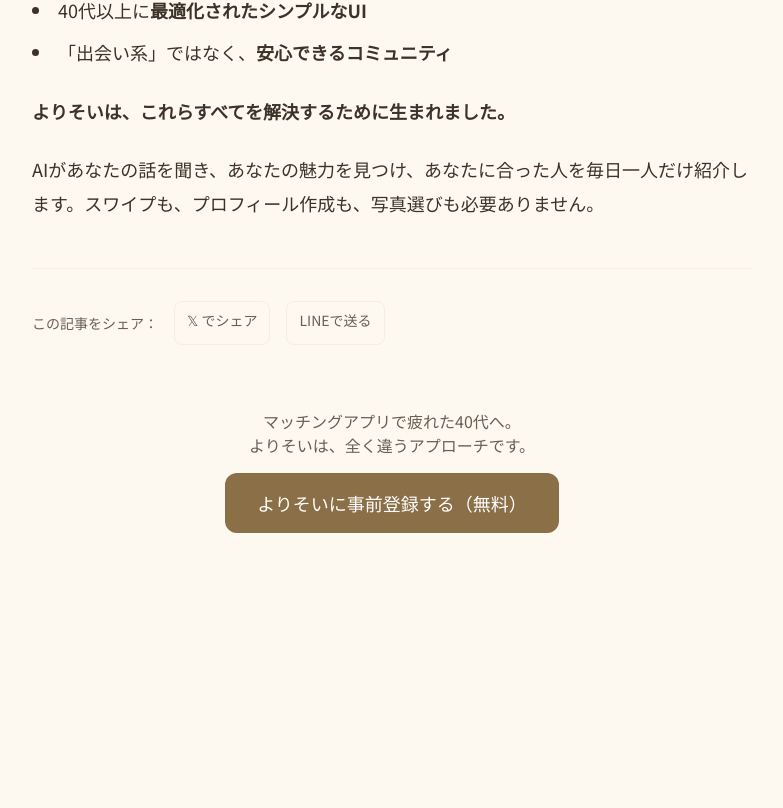
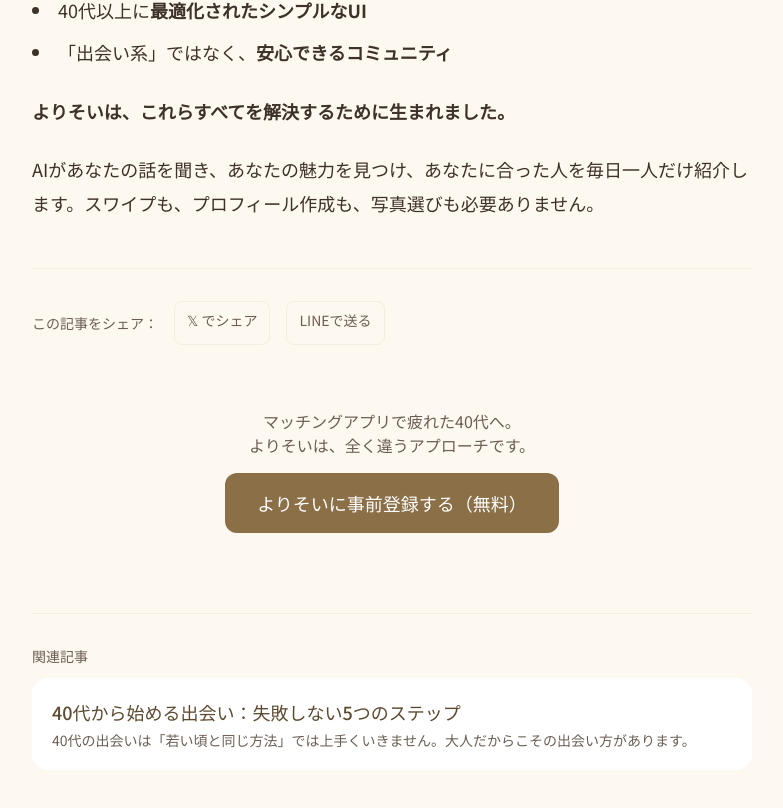
Before and after one commit to sntkmtnb/yorisoi, a Next.js app: page /blog/why-matching-apps-fail-for-40s in a window 1280 px wide. Shown: the part 2666-3474 px from the top of the page, without its empty margins (248-1031 px from the left). Before the commit the page ends 3279 px from the top, so only its background shows below. Built offline with nearby package versions, Linux system fonts and the light colour scheme.

Commit message:
UX Round 17: ブログ関連記事ナビ追加
- 各ブログ記事の下部に関連記事リンクを追加
- ブログ内の回遊率向上（直帰防止）
- 読者の継続的なエンゲージメント促進

```diff
--- a/src/app/blog/over-40-dating-guide/page.tsx
+++ b/src/app/blog/over-40-dating-guide/page.tsx
@@ -189,6 +189,24 @@
           </div>
         </div>
       </article>
+
+      {/* Related Article */}
+      <div className="max-w-3xl mx-auto px-6 pb-12">
+        <div className="border-t border-[var(--color-cream-dark)] pt-8">
+          <p className="text-sm text-[var(--color-text-light)] mb-3">関連記事</p>
+          <a
+            href="/blog/why-matching-apps-fail-for-40s"
+            className="block bg-white rounded-2xl p-5 hover:shadow-md transition-shadow"
+          >
+            <h3 className="text-base md:text-lg font-medium text-[var(--color-warm-dark)]">
+              40代がマッチングアプリで失敗する本当の理由
+            </h3>
+            <p className="text-sm text-[var(--color-text-light)] mt-1">
+              スワイプ、写真勝負、大量マッチング。今のマッチングアプリは20代のために設計されています。
+            </p>
+          </a>
+        </div>
+      </div>
     </div>
   );
 }
--- a/src/app/blog/why-matching-apps-fail-for-40s/page.tsx
+++ b/src/app/blog/why-matching-apps-fail-for-40s/page.tsx
@@ -188,6 +188,24 @@
           </div>
         </div>
       </article>
+
+      {/* Related Article */}
+      <div className="max-w-3xl mx-auto px-6 pb-12">
+        <div className="border-t border-[var(--color-cream-dark)] pt-8">
+          <p className="text-sm text-[var(--color-text-light)] mb-3">関連記事</p>
+          <a
+            href="/blog/over-40-dating-guide"
+            className="block bg-white rounded-2xl p-5 hover:shadow-md transition-shadow"
+          >
+            <h3 className="text-base md:text-lg font-medium text-[var(--color-warm-dark)]">
+              40代から始める出会い：失敗しない5つのステップ
+            </h3>
+            <p className="text-sm text-[var(--color-text-light)] mt-1">
+              40代の出会いは「若い頃と同じ方法」では上手くいきません。大人だからこその出会い方があります。
+            </p>
+          </a>
+        </div>
+      </div>
     </div>
   );
 }
```
